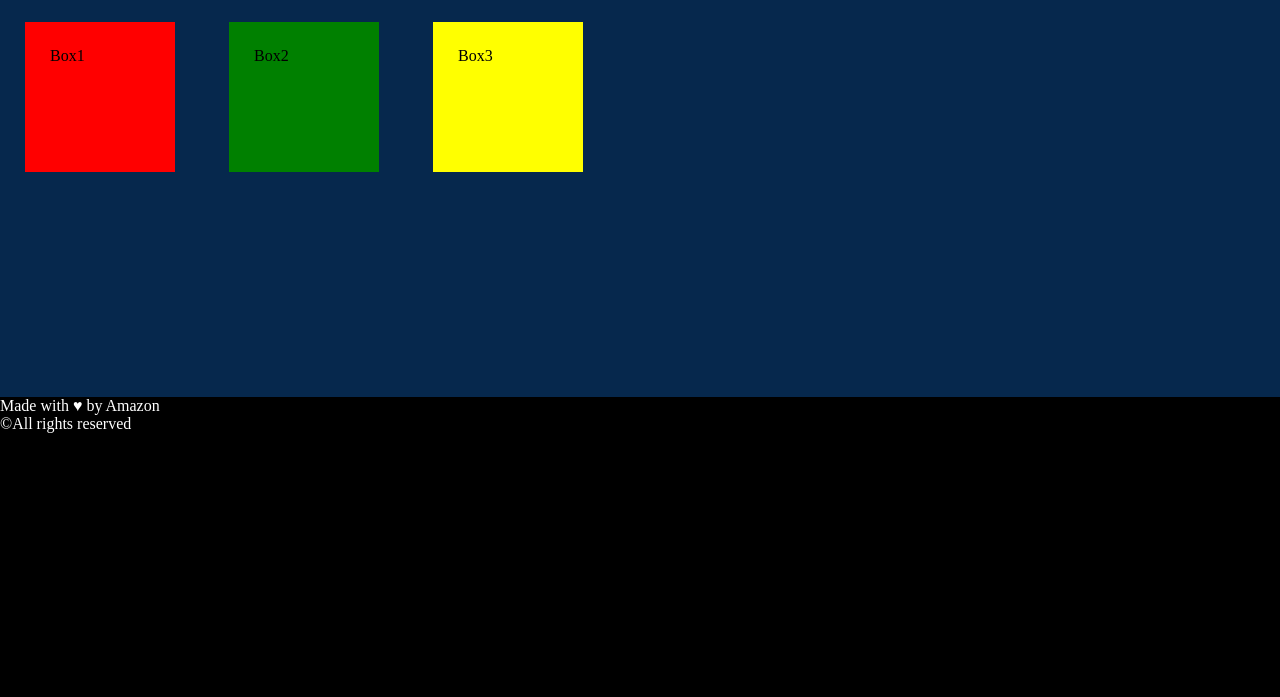
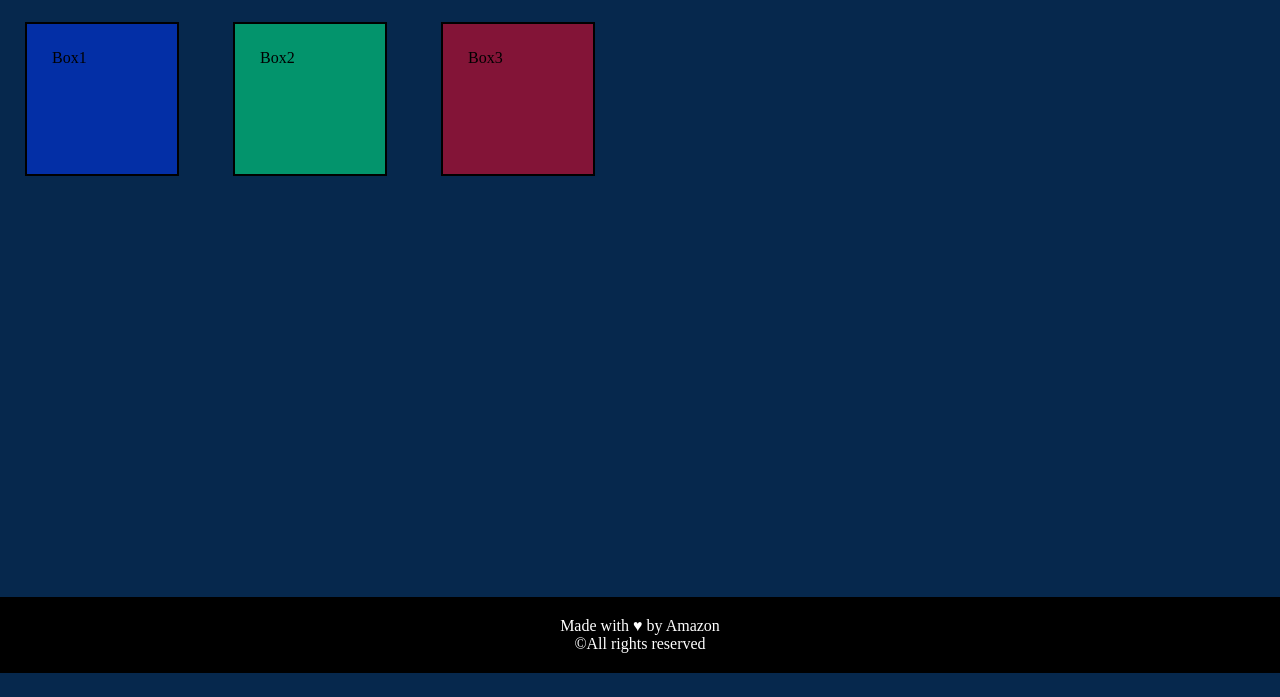
Before and after one commit to kumarbasnet100/NavBar, a plain HTML site: page index.html in a window 1280 px wide. Shown: the part 154-851 px from the top of the page. After the commit the page ends 827 px from the top, so only its background shows below. Drawn offline with Linux system fonts and the light colour scheme.

Commit message:
Adjust height of contents

```diff
--- a/index.html
+++ b/index.html
@@ -18,9 +18,11 @@
     </div>
 </header>
 <h1>Box play</h1>
-    <div class="box" style="background-color: red;">Box1</div>
-    <div class="box" style="background-color: green;">Box2</div>
-    <div class="box" style="background-color: yellow;">Box3</div>
+    <div id="content">
+        <div class="box" style="background-color: rgba(0, 55, 255, 0.5)">Box1</div>
+    <div class="box" style="background-color: rgba(0, 255, 140, 0.5)">Box2</div>
+    <div class="box" style="background-color: rgba(255, 0, 34, 0.5)">Box3</div>
+    </div>
 
     <footer>
         Made with &hearts; by Amazon <br>
--- a/style.css
+++ b/style.css
@@ -38,13 +38,17 @@ a{
     margin: 25px;
     padding: 25px;
     display: inline-block;
+    border: 2px solid black;
 }
 h1{
     margin-left:30px ;
 }
+#content{
+    height: 600px;
+}
 footer{
     background-color: black;
     color: white;
-    height: 300px;
-    margin-top: 200px;
+    text-align: center;
+    padding: 20px 0px 20px 0px;
 }
```
